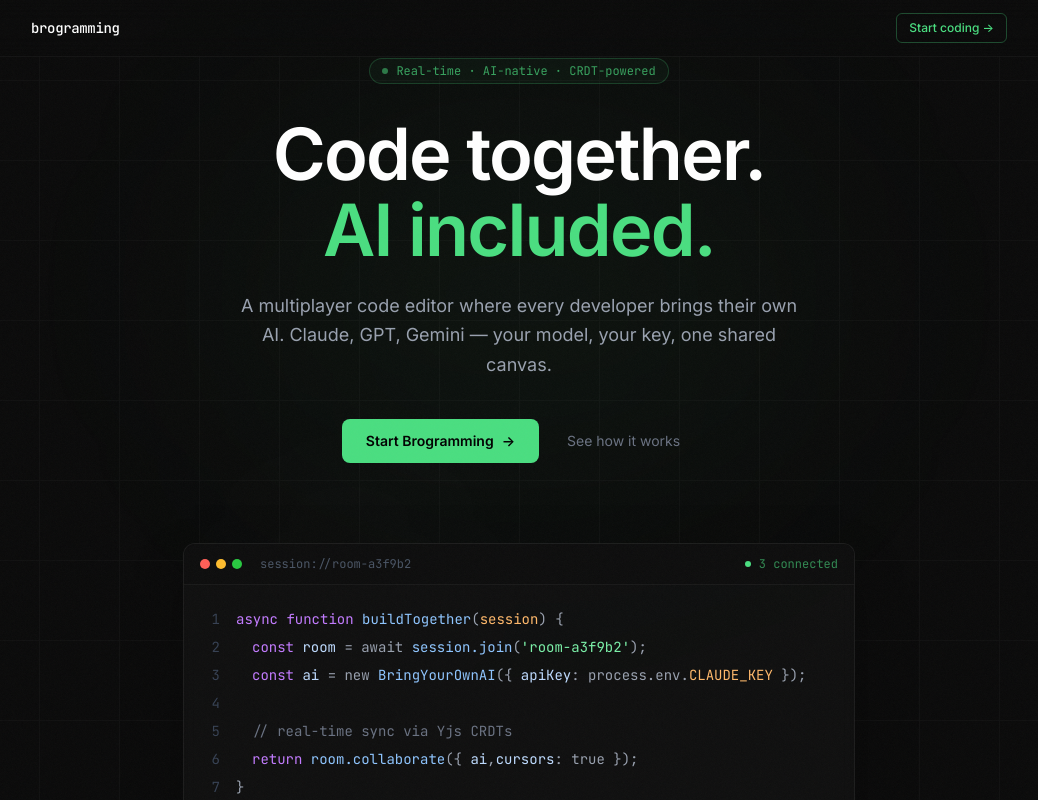
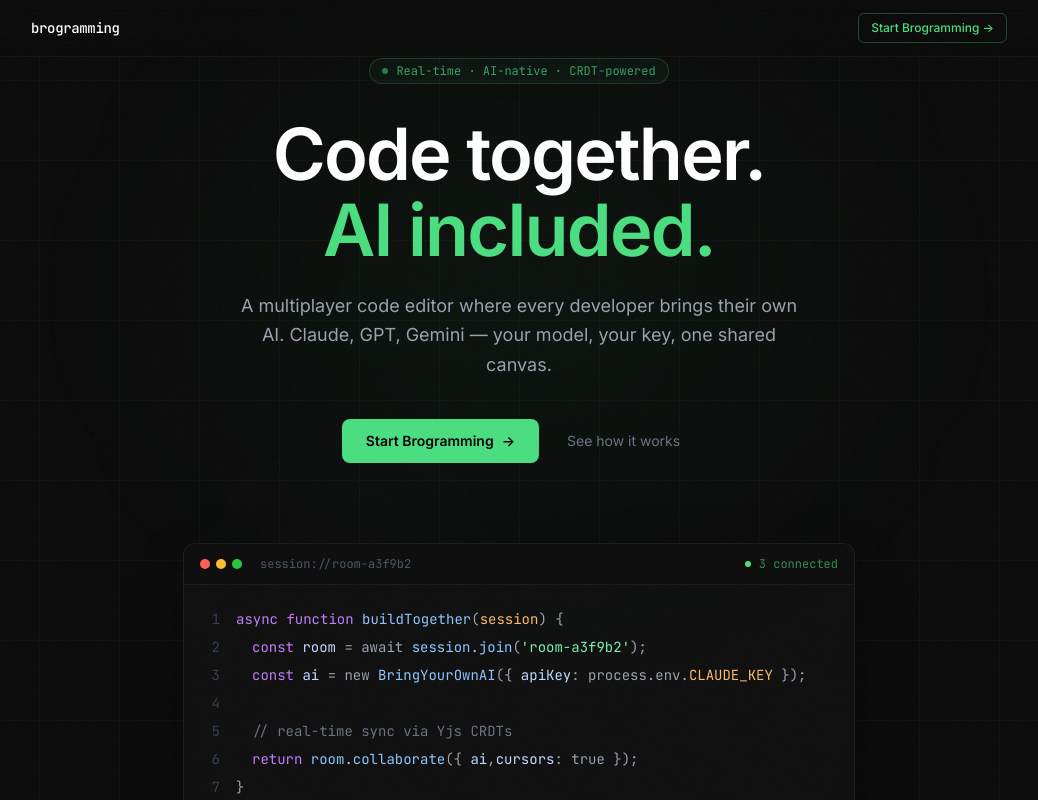
Before and after one commit to LawSaintJohn/brogramming-marketing, a SvelteKit app: page / in a window 1280 px wide. Shown: the top 800 px of the page, without its empty margins (121-1159 px from the left). Built offline with nearby package versions, Linux system fonts and the light colour scheme.

Commit message:
Update button text from 'Start coding' to 'Start Brogramming' in navigation header

```diff
--- a/src/routes/+page.svelte
+++ b/src/routes/+page.svelte
@@ -55,7 +55,7 @@
 			href="https://start.brogramming.io"
 			class="text-xs font-medium text-[#4ade80] border border-[#4ade80]/30 px-3 py-1.5 rounded-md hover:bg-[#4ade80]/10 transition-colors duration-200"
 		>
-			Start coding →
+			Start Brogramming →
 		</a>
 	</div>
 </header>
```
